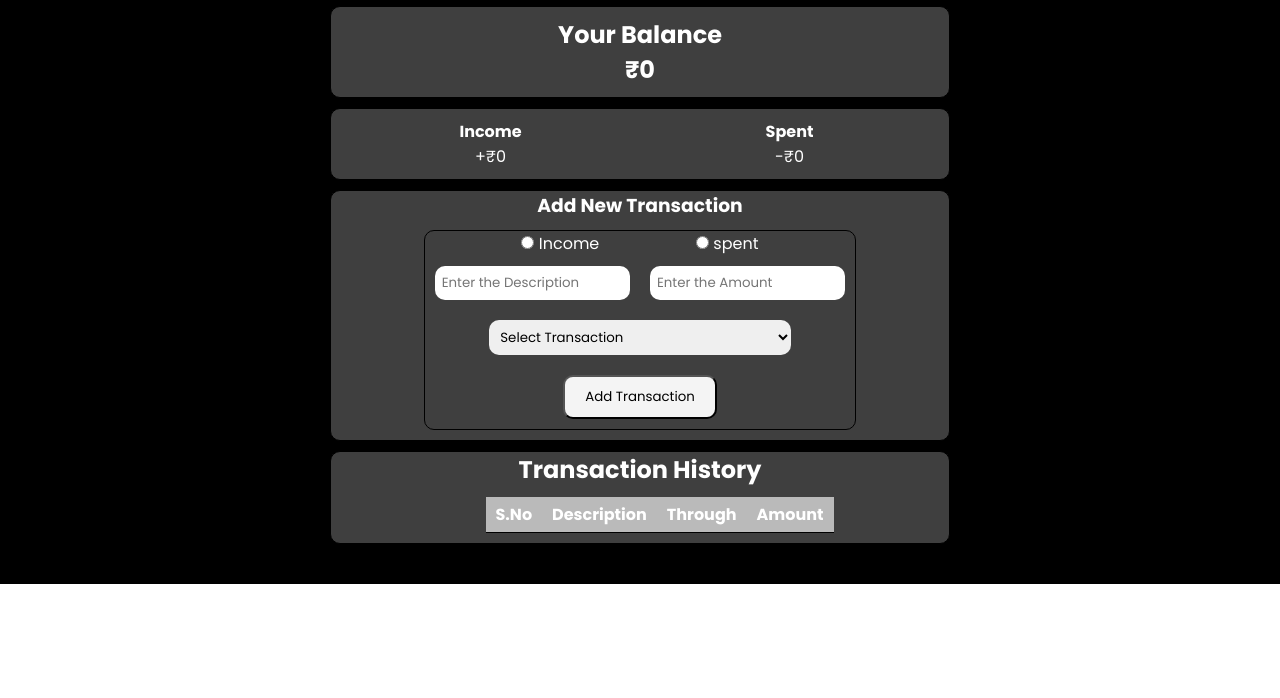
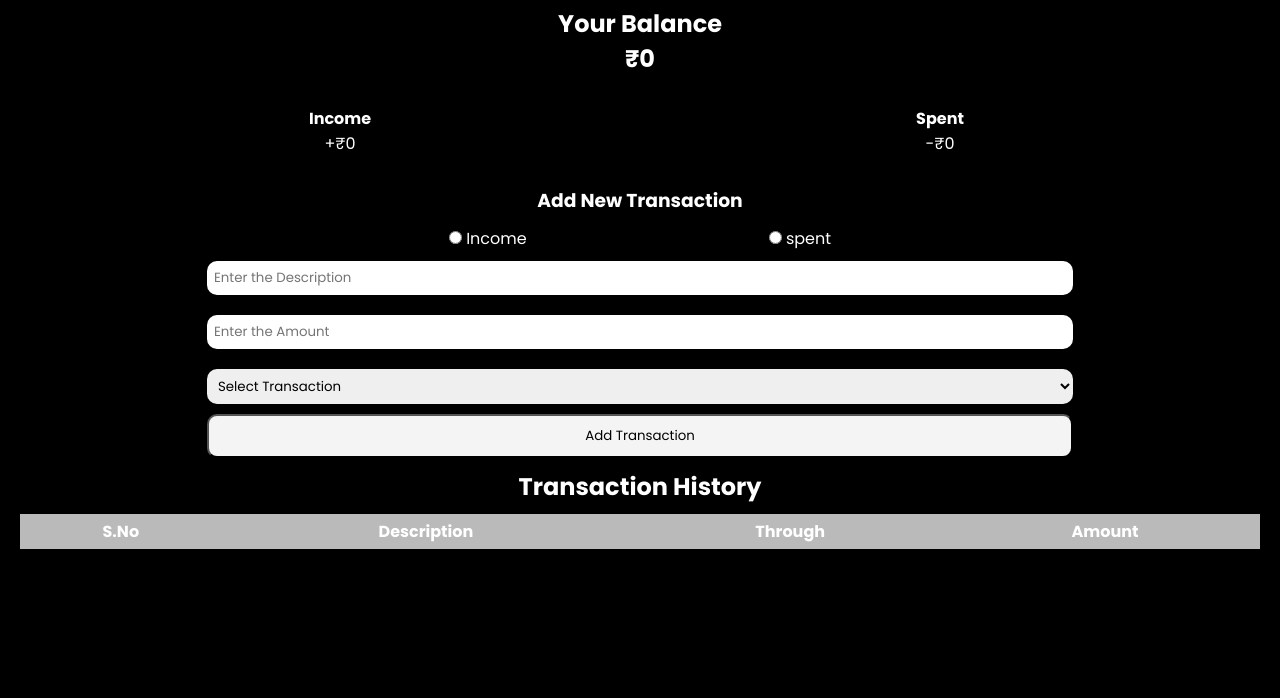
Before and after one commit to sasi1565/Expence_Tracker, a plain HTML site: page index.html in a window 1280 px wide. Shown: the part 102-800 px from the top of the page. Drawn offline with Linux system fonts and the light colour scheme.

Commit message:
second commit

```diff
--- a/index.html
+++ b/index.html
@@ -17,7 +17,7 @@
             font-family: 'Poppins', sans-serif;
             color: white;
         }
-        .container{
+        /*.container{
             display: flex;
             justify-content: center ;
             background-color: black;
@@ -121,7 +121,131 @@
         select option{
             color: black;
             cursor: pointer;
-        }
+        }*/
+
+        /*
+   Adjusting the font family, text color, and background color for better readability and appearance.
+*/
+* {
+    margin: 0;
+    padding: 0;
+    box-sizing: border-box;
+}
+
+body {
+    font-family: 'Poppins', sans-serif;
+    color: white;
+    background-color: black;
+}
+
+.container {
+    max-width: 100%;
+    margin: 0 auto;
+    padding: 20px;
+}
+
+.tracker-area {
+    margin: 0 auto;
+    width: 100%;
+}
+
+.mar {
+    margin: 10px;
+}
+
+.title {
+    text-align: center;
+    padding: 10px;
+}
+
+.balance {
+    text-align: center;
+    padding: 10px;
+}
+
+.inc-exp-container {
+    display: flex;
+    flex-wrap: wrap;
+    justify-content: space-around;
+    padding: 10px;
+}
+
+.income, .expence {
+    width: 45%;
+    text-align: center;
+    margin-bottom: 10px;
+}
+
+.form-area {
+    margin: 0 auto;
+    width: 100%;
+}
+
+input[type="text"], input[type="number"], select {
+    width: 100%;
+    border-radius: 10px;
+    border: none;
+    padding: 7px;
+    margin: 10px 0;
+    color: black !important;
+}
+
+.expence-type {
+    display: flex;
+    justify-content: space-evenly;
+}
+
+.btn {
+    width: 100%;
+    padding: 10px;
+    border-radius: 10px;
+    background-color: #f4f4f4;
+    color: black;
+    cursor: pointer;
+}
+
+.history {
+    margin: 0 auto;
+    width: 100%;
+}
+
+.table-area {
+    max-height: 170px;
+    overflow: auto;
+    margin: 10px auto;
+}
+
+table {
+    width: 100%;
+    border-collapse: collapse;
+}
+
+table th {
+    position: sticky;
+    top: 0;
+    border-bottom: 1px solid black;
+    padding: 5px 10px;
+    background-color: rgb(186, 186, 186);
+    z-index: 1;
+}
+
+table td {
+    text-align: center;
+    padding: 5px 10px;
+    background-color: rgb(84, 84, 84);
+    border-bottom: 1px solid black;
+}
+
+select option {
+    color: black;
+    cursor: pointer;
+}
+
+@media only screen and (max-width: 768px) {
+    .income, .expence {
+        width: 100%;
+    }
+}
     </style>
 </head>
 <body>
```
